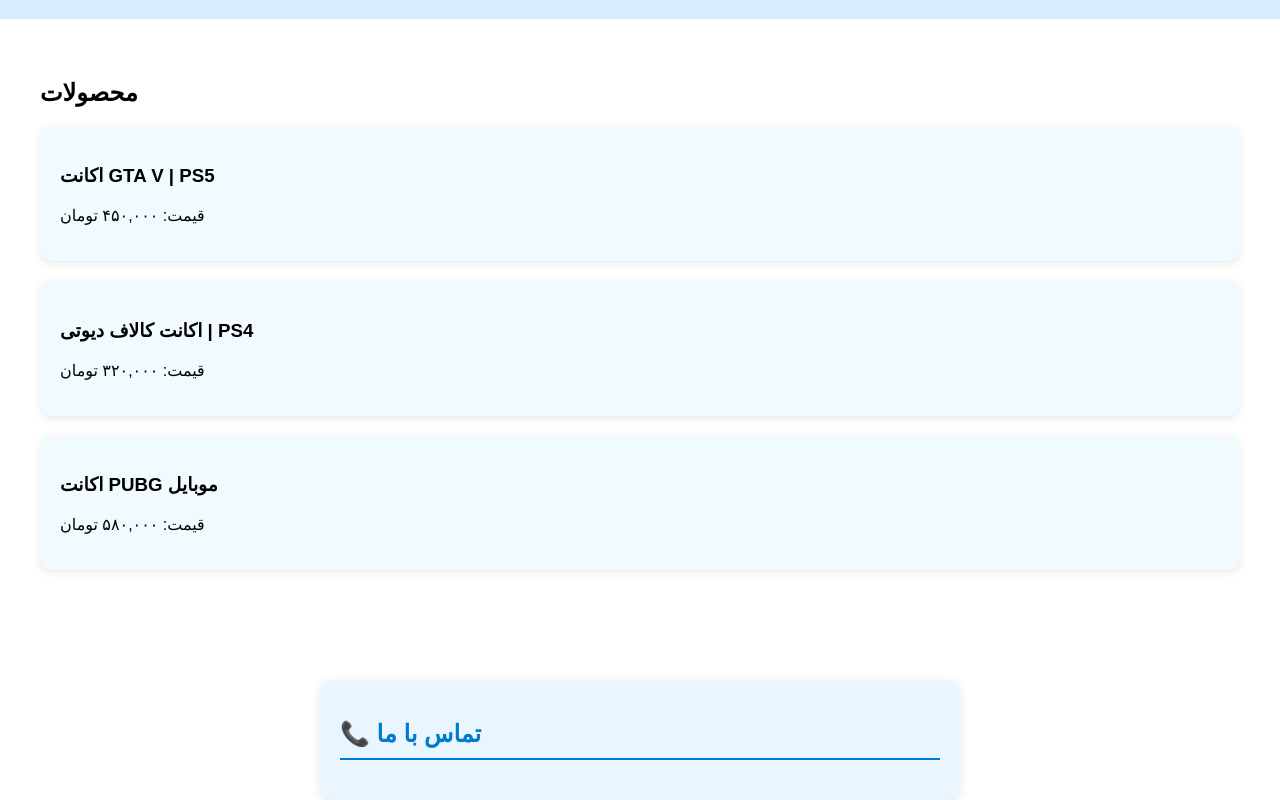
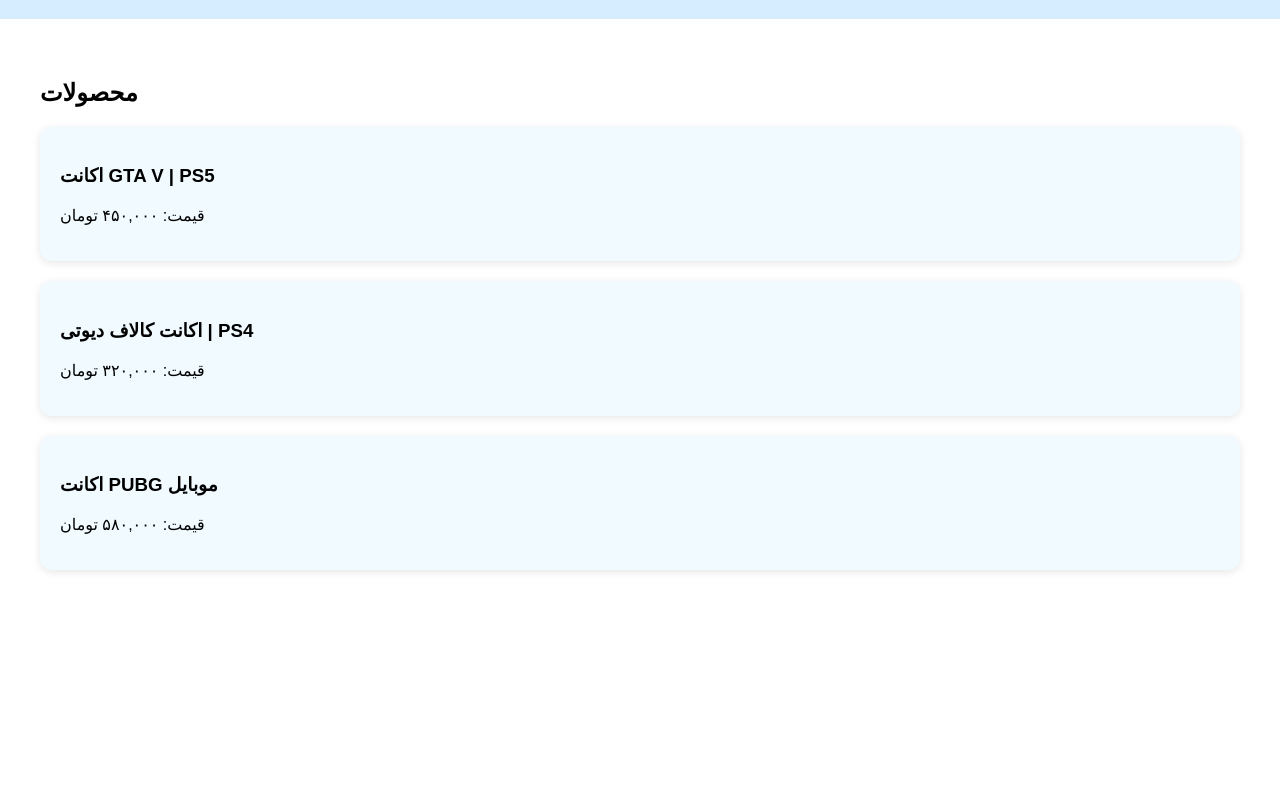
Before and after one commit to aranesza/genesis-shop, a plain HTML site: page index.html in a window 1280 px wide. Shown: the part 1021-1821 px from the top of the page. After the commit the page ends 1651 px from the top, so only its background shows below. Drawn offline with Linux system fonts and the light colour scheme.

Commit message:
Update index.html

```diff
--- a/index.html
+++ b/index.html
@@ -90,6 +90,3 @@
     <p>قیمت: ۵۸۰,۰۰۰ تومان</p>
   </div>
 </div>
-<section style="max-width:600px; margin:50px auto; padding:20px; background:#eaf6ff; border-radius:12px; box-shadow:0 2px 10px rgba(0,0,0,0.1); font-family: 'Vazirmatn', sans-serif;">
-  <h2 style="color:#007acc; margin-bottom:20px; border-bottom:2px solid #007acc; padding-bottom:10px;">📞 تماس با ما</h2>
-  <form>
```
